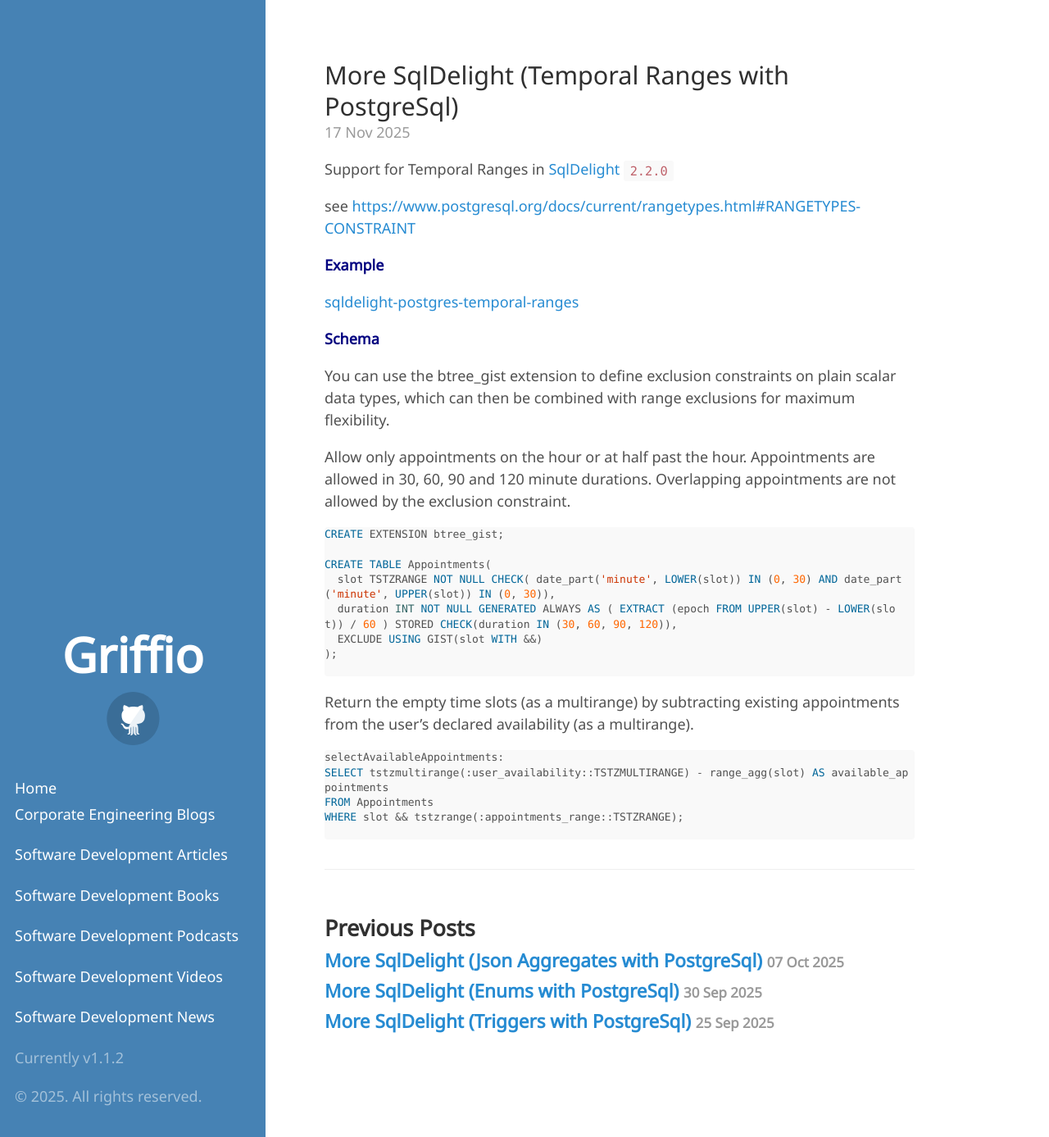
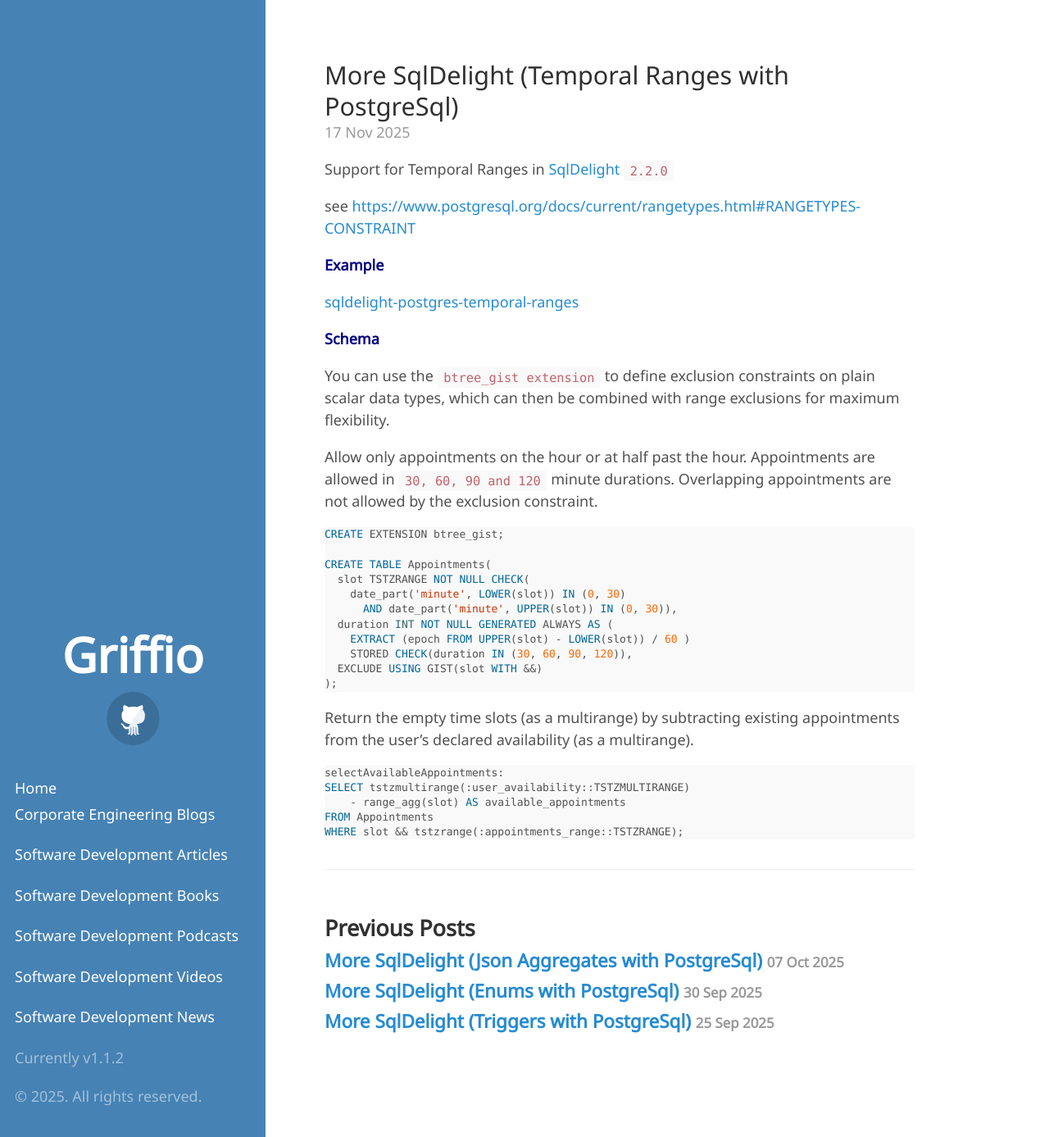
Before and after one commit to griffio/griffio.github.io, a Jekyll site: the page built from _posts/2025-11-17-More-SqlDelight-Temporal-Ranges-With-PostgreSql.md, in a window 1280 px wide and 1387 px high. Shown: the whole window at 82% size. Built offline with Jekyll 4.4.1, drawn with Linux system fonts in a browser that asks for light colours; some web fonts are replaced.

````diff
--- a/_posts/2025-11-17-More-SqlDelight-Temporal-Ranges-With-PostgreSql.md
+++ b/_posts/2025-11-17-More-SqlDelight-Temporal-Ranges-With-PostgreSql.md
@@ -17,27 +17,30 @@ see [https://www.postgresql.org/docs/current/rangetypes.html#RANGETYPES-CONSTRAI
 
 **Schema**
 
-You can use the btree_gist extension to define exclusion constraints on plain scalar data types, which can then be combined with range exclusions for maximum flexibility.
+You can use the `btree_gist extension` to define exclusion constraints on plain scalar data types, which can then be combined with range exclusions for maximum flexibility.
 
-Allow only appointments on the hour or at half past the hour. Appointments are allowed in 30, 60, 90 and 120 minute durations. Overlapping appointments are not allowed by the exclusion constraint.
+Allow only appointments on the hour or at half past the hour. Appointments are allowed in `30, 60, 90 and 120` minute durations. Overlapping appointments are not allowed by the exclusion constraint.
 
 ```sql
 CREATE EXTENSION btree_gist;
 
 CREATE TABLE Appointments(
-  slot TSTZRANGE NOT NULL CHECK( date_part('minute', LOWER(slot)) IN (0, 30) AND date_part('minute', UPPER(slot)) IN (0, 30)),
-  duration INT NOT NULL GENERATED ALWAYS AS ( EXTRACT (epoch FROM UPPER(slot) - LOWER(slot)) / 60 ) STORED CHECK(duration IN (30, 60, 90, 120)),
+  slot TSTZRANGE NOT NULL CHECK(
+    date_part('minute', LOWER(slot)) IN (0, 30)
+      AND date_part('minute', UPPER(slot)) IN (0, 30)),
+  duration INT NOT NULL GENERATED ALWAYS AS (
+    EXTRACT (epoch FROM UPPER(slot) - LOWER(slot)) / 60 )
+    STORED CHECK(duration IN (30, 60, 90, 120)),
   EXCLUDE USING GIST(slot WITH &&)
 );
-
 ```
 
 Return the empty time slots (as a multirange) by subtracting existing appointments from the user’s declared availability (as a multirange).
 
 ```sql
 selectAvailableAppointments:
-SELECT tstzmultirange(:user_availability::TSTZMULTIRANGE) - range_agg(slot) AS available_appointments
+SELECT tstzmultirange(:user_availability::TSTZMULTIRANGE)
+    - range_agg(slot) AS available_appointments
 FROM Appointments
 WHERE slot && tstzrange(:appointments_range::TSTZRANGE);
-
 ```
````
